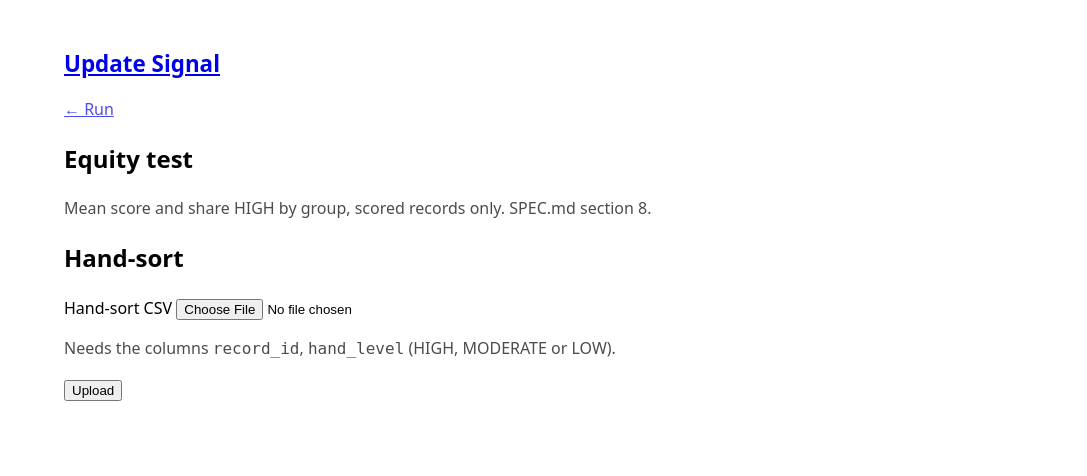
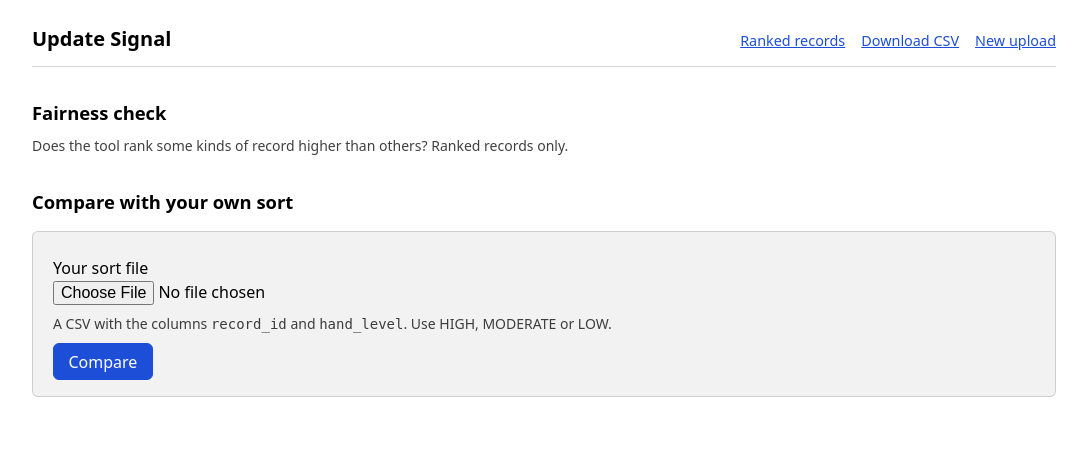
Before and after one commit to penkin/living-systematic-review, a Django app: template web/templates/evaluate.html in a window 1280 px wide. Shown: the top 476 px of the page, without its empty margins (96-1183 px from the left). Run offline with Django 5.2, Linux system fonts and the light colour scheme; the template is opened without the code that fills it, so the values that code supplies are empty.

Commit message:
Give the pages one design language with plain labels for reviewers

```diff
--- a/signal_tool/pipeline.py
+++ b/signal_tool/pipeline.py
@@ -137,7 +137,7 @@ def build_row(record, entry, review, rules, ref):
 
     codes = set(tags.get("countries_rule") or []) | set(tags.get("countries_iso3") or [])
     geography = resolve(codes, ref, rules)
-    row.update({k: geography[k] for k in ("countries", "regions", "lmic_setting")})
+    row.update({k: geography[k] for k in ("countries", "country_names", "regions", "lmic_setting")})
 
     if tags["lane"] == "signal" and entry["model"]["model_status"] == "ok":
         row.update(score_record({**tags, **geography}, review, rules))
--- a/web/templates/base.html
+++ b/web/templates/base.html
@@ -5,22 +5,77 @@
 <meta name="viewport" content="width=device-width, initial-scale=1">
 <title>{% block title %}Update Signal{% endblock %}</title>
 <style>
-  :root { color-scheme: light dark; }
-  body { font: 16px/1.5 system-ui, sans-serif; margin: 0 auto; max-width: 60rem; padding: 2rem 1rem; }
-  h1 { font-size: 1.4rem; }
+  /* One small vocabulary: three level colours, one accent, one line colour.
+     Everything on every page is built from these. */
+  :root {
+    color-scheme: light dark;
+    --high: #c2410c;
+    --moderate: #b45309;
+    --low: #6b7280;
+    --accent: #1d4ed8;
+    --line: color-mix(in srgb, currentColor 15%, transparent);
+    --soft: color-mix(in srgb, currentColor 5%, transparent);
+    --radius: 6px;
+  }
+  body { font: 16px/1.5 system-ui, sans-serif; margin: 0 auto; max-width: 64rem; padding: 1.5rem 1rem 4rem; }
+  a { color: var(--accent); }
+  h1 { font-size: 1.25rem; margin: 0; }
+  h1 a { color: inherit; text-decoration: none; }
+  h2 { font-size: 1.15rem; margin: 2rem 0 .5rem; }
+  h3 { font-size: 1rem; margin: 1.25rem 0 .25rem; }
+  p { margin: .5rem 0; }
+  small, .help { font-size: .875rem; opacity: .75; }
+  .topbar { display: flex; justify-content: space-between; align-items: baseline; gap: 1rem; flex-wrap: wrap; padding-bottom: .75rem; border-bottom: 1px solid var(--line); }
+  .topbar nav { display: flex; gap: 1rem; font-size: .9rem; }
+
   table { border-collapse: collapse; width: 100%; }
-  th, td { border-bottom: 1px solid color-mix(in srgb, currentColor 20%, transparent); padding: .5rem; text-align: left; vertical-align: top; }
-  .error { border-left: 4px solid crimson; padding: .5rem .75rem; }
-  .muted { opacity: .7; }
-  details { margin: .25rem 0 .75rem; }
-  form.tag { display: inline-flex; gap: .5rem; align-items: baseline; margin: .25rem 1rem .25rem 0; }
-  .status { font-size: .8rem; opacity: .7; }
-  .status.confirmed, .status.overridden { opacity: 1; font-weight: 600; }
-  .disagree { background: color-mix(in srgb, crimson 12%, transparent); }
+  .scroll { overflow-x: auto; }
+  th, td { border-bottom: 1px solid var(--line); padding: .6rem .5rem; text-align: left; vertical-align: top; }
+  th { font-size: .8rem; text-transform: uppercase; letter-spacing: .03em; opacity: .7; font-weight: 600; }
+  td.level { width: 6rem; }
+  td.title { width: 45%; }
+  td.title strong { font-weight: 600; }
+  tr.dim > td { opacity: .6; }
+  tr.disagree > td { background: color-mix(in srgb, var(--high) 10%, transparent); }
+
+  .badge { display: inline-block; padding: .1rem .5rem; border-radius: 999px; font-size: .8rem; font-weight: 700; color: white; white-space: nowrap; }
+  .badge.HIGH { background: var(--high); }
+  .badge.MODERATE { background: var(--moderate); }
+  .badge.LOW { background: var(--low); }
+  .badge.none { background: transparent; color: inherit; border: 1px solid var(--line); font-weight: 500; }
+
+  .pill { display: inline-block; padding: 0 .5rem; border-radius: 999px; font-size: .75rem; border: 1px solid var(--line); }
+  .pill.suggested { opacity: .7; }
+  .pill.rule { opacity: .7; }
+  .pill.confirmed { border-color: var(--accent); color: var(--accent); }
+  .pill.overridden { background: var(--accent); border-color: var(--accent); color: white; }
+
+  button, select, input[type=file] { font: inherit; }
+  button { padding: .35rem .9rem; border-radius: var(--radius); border: 1px solid var(--accent); background: var(--accent); color: white; cursor: pointer; }
+  button.quiet { background: transparent; color: var(--accent); }
+  select { padding: .3rem .4rem; border-radius: var(--radius); border: 1px solid var(--line); background: transparent; color: inherit; max-width: 100%; }
+
+  .card { border: 1px solid var(--line); border-radius: var(--radius); padding: 1rem 1.25rem; margin: 1rem 0; background: var(--soft); }
+  .error { border-left: 4px solid var(--high); padding: .5rem .75rem; }
+  .steps { display: flex; gap: 1.5rem; flex-wrap: wrap; padding: 0; margin: 1rem 0; list-style: none; counter-reset: step; }
+  .steps li { flex: 1 1 12rem; }
+  .steps li::before { counter-increment: step; content: counter(step); display: inline-grid; place-items: center; width: 1.6rem; height: 1.6rem; border-radius: 999px; background: var(--accent); color: white; font-weight: 700; margin-right: .5rem; }
+
+  details { margin: 0; }
+  summary { cursor: pointer; color: var(--accent); font-size: .9rem; list-style: none; }
+  summary::before { content: "▸ "; }
+  details[open] summary::before { content: "▾ "; }
+  .tags { display: grid; grid-template-columns: max-content 1fr; gap: .6rem 1rem; align-items: baseline; margin: 1rem 0; }
+  .tags form { display: flex; gap: .5rem; align-items: baseline; flex-wrap: wrap; }
+  .tags q { display: block; flex-basis: 100%; }
+  .facts { display: flex; gap: .4rem 1.25rem; flex-wrap: wrap; margin: .5rem 0; }
 </style>
 </head>
 <body>
-<h1><a href="{% url 'upload' %}">Update Signal</a></h1>
+<header class="topbar">
+  <h1><a href="{% url 'upload' %}">Update Signal</a></h1>
+  {% block nav %}{% endblock %}
+</header>
 {% block content %}{% endblock %}
 </body>
 </html>
--- a/web/templates/evaluate.html
+++ b/web/templates/evaluate.html
@@ -1,61 +1,71 @@
 {% extends "base.html" %}
+{% block nav %}
+<nav>
+  <a href="{% url 'run_detail' run_id %}">Ranked records</a>
+  <a href="{% url 'signals_csv' run_id %}">Download CSV</a>
+  <a href="{% url 'upload' %}">New upload</a>
+</nav>
+{% endblock %}
 {% block content %}
-<p class="muted"><a href="{% url 'run_detail' run_id %}">← Run {{ run_id }}</a></p>
-
-<h2>Equity test</h2>
-<p class="muted">Mean score and share HIGH by group, scored records only. SPEC.md section 8.</p>
-{% for name, groups in equity.items %}
+<h2>Fairness check</h2>
+<p class="help">Does the tool rank some kinds of record higher than others? Ranked records only.</p>
+{% for name, groups in equity %}
 <h3>{{ name }}</h3>
 <table>
-  <thead><tr><th>Group</th><th>Records</th><th>Mean score</th><th>Share HIGH</th></tr></thead>
+  <thead><tr><th>Group</th><th>Records</th><th>Average score</th><th>Share High</th></tr></thead>
   <tbody>
   {% for g in groups %}<tr><td>{{ g.group }}</td><td>{{ g.n }}</td><td>{{ g.mean_score }}</td><td>{{ g.share_high }}</td></tr>{% endfor %}
   </tbody>
 </table>
 {% endfor %}
 
-<h2>Hand-sort</h2>
-{% if error %}<p class="error">{{ error }}</p>{% endif %}
-<form method="post" enctype="multipart/form-data">
-  {% csrf_token %}
-  <p><label>Hand-sort CSV <input type="file" name="handsort" accept=".csv,text/csv" required></label></p>
-  <p class="muted">Needs the columns <code>record_id</code>, <code>hand_level</code> (HIGH, MODERATE or LOW).</p>
-  <button type="submit">Upload</button>
-</form>
+<h2>Compare with your own sort</h2>
+<div class="card">
+  {% if error %}<p class="error">{{ error }}</p>{% endif %}
+  <form method="post" enctype="multipart/form-data">
+    {% csrf_token %}
+    <p><label>Your sort file<br><input type="file" name="handsort" accept=".csv,text/csv" required></label></p>
+    <p class="help">A CSV with the columns <code>record_id</code> and <code>hand_level</code>. Use HIGH, MODERATE or LOW.</p>
+    <button type="submit">Compare</button>
+  </form>
+</div>
 
 {% if agreement %}
-<h2>Regret figure</h2>
-<p class="muted">Hand-sorted HIGH records outside the tool's top {{ top_n }} by score. The headline.</p>
+<h3>Records you rated High that the tool put outside its top {{ top_n }}</h3>
 {% if regret %}
 <table>
-  <thead><tr><th>Record</th><th>Tool rank</th><th>Tool level</th><th>Score</th><th>Reason</th></tr></thead>
+  <thead><tr><th>Record</th><th>Tool rank</th><th>Tool level</th><th>Tool's reason</th></tr></thead>
   <tbody>
-  {% for m in regret %}<tr><td>{{ m.record_id }}</td><td>{{ m.rank|default:"not scored" }}</td><td>{{ m.signal_level|default:"—" }}</td><td>{{ m.signal_score }}</td><td>{{ m.signal_reason }}</td></tr>{% endfor %}
+  {% for m in regret %}<tr><td>{{ m.record_id }}</td><td>{{ m.rank|default:"not ranked" }}</td><td>{% if m.signal_level %}<span class="badge {{ m.signal_level }}">{{ m.signal_level }}</span>{% else %}<span class="badge none">Not ranked</span>{% endif %}</td><td>{{ m.signal_reason }}</td></tr>{% endfor %}
   </tbody>
 </table>
-{% else %}<p>No misses. Every hand-sorted HIGH record is in the tool's top {{ top_n }}.</p>{% endif %}
+{% else %}<p>None. Every record you rated High is in the tool's top {{ top_n }}.</p>{% endif %}
 
-<h2>Agreement table</h2>
+<h3>Agreement</h3>
+<p class="help">Rows are the tool's level. Columns are yours.</p>
 <table>
-  <thead><tr><th>Tool \ Hand</th>{% for hand in agreement.levels %}<th>{{ hand }}</th>{% endfor %}</tr></thead>
+  <thead><tr><th>Tool \ You</th>{% for hand in agreement.levels %}<th>{{ hand }}</th>{% endfor %}</tr></thead>
   <tbody>
   {% for tool, counts in agreement.table.items %}
-    <tr><th>{{ tool|default:"not scored" }}</th>{% for hand in agreement.levels %}<td>{% for h, n in counts.items %}{% if h == hand %}{{ n }}{% endif %}{% endfor %}</td>{% endfor %}</tr>
+    <tr><th>{{ tool|default:"Not ranked" }}</th>{% for hand in agreement.levels %}<td>{% for h, n in counts.items %}{% if h == hand %}{{ n }}{% endif %}{% endfor %}</td>{% endfor %}</tr>
   {% endfor %}
   </tbody>
 </table>
 
-<h3>Per record</h3>
-<table>
-  <thead><tr><th>Record</th><th>Tool</th><th>Hand</th><th>record_type</th><th>relevance</th><th>outcome</th><th>harm</th><th>new class</th></tr></thead>
+<h3>Record by record</h3>
+<p class="help">Shaded rows disagree.</p>
+<div class="scroll"><table>
+  <thead><tr><th>Record</th><th>Tool</th><th>You</th>{% for label in labels %}<th>{{ label }}</th>{% endfor %}</tr></thead>
   <tbody>
   {% for r in agreement.records %}
     <tr {% if not r.agree %}class="disagree"{% endif %}>
-      <td>{{ r.record_id }}</td><td>{{ r.tool_level|default:"—" }}</td><td>{{ r.hand_level }}</td>
-      <td>{{ r.record_type }}</td><td>{{ r.relevance }}</td><td>{{ r.outcome_touched }}</td><td>{{ r.harm_reported }}</td><td>{{ r.new_intervention_class }}</td>
+      <td>{{ r.record_id }}</td>
+      <td>{% if r.tool_level %}<span class="badge {{ r.tool_level }}">{{ r.tool_level }}</span>{% else %}<span class="badge none">Not ranked</span>{% endif %}</td>
+      <td><span class="badge {{ r.hand_level }}">{{ r.hand_level }}</span></td>
+      {% for tag in r.tags %}<td>{{ tag }}</td>{% endfor %}
     </tr>
   {% endfor %}
   </tbody>
-</table>
+</table></div>
 {% endif %}
 {% endblock %}
```
Also changed, not shown: web/templates/run_detail.html (+60 -53 lines), web/templates/upload.html (+17 -7 lines), web/tests.py (+12 -14 lines), web/views.py (+39 -5 lines).
